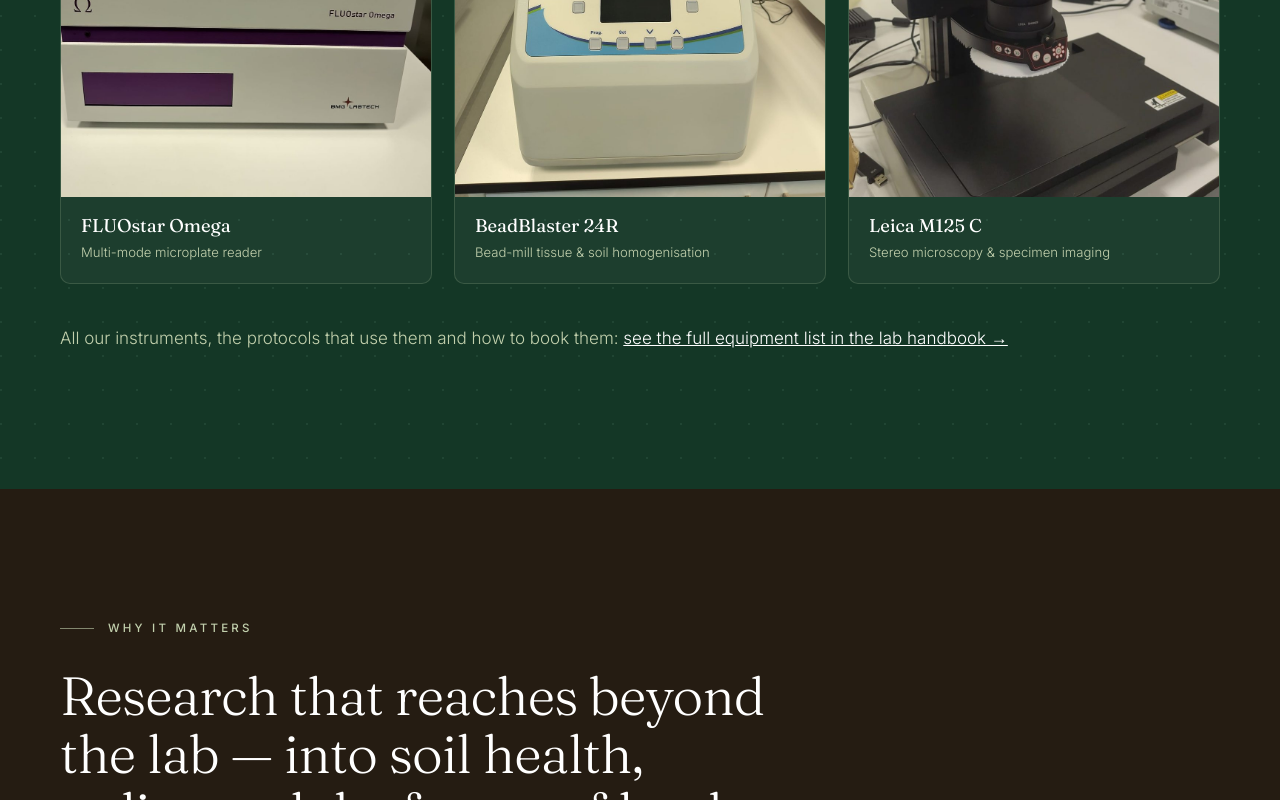
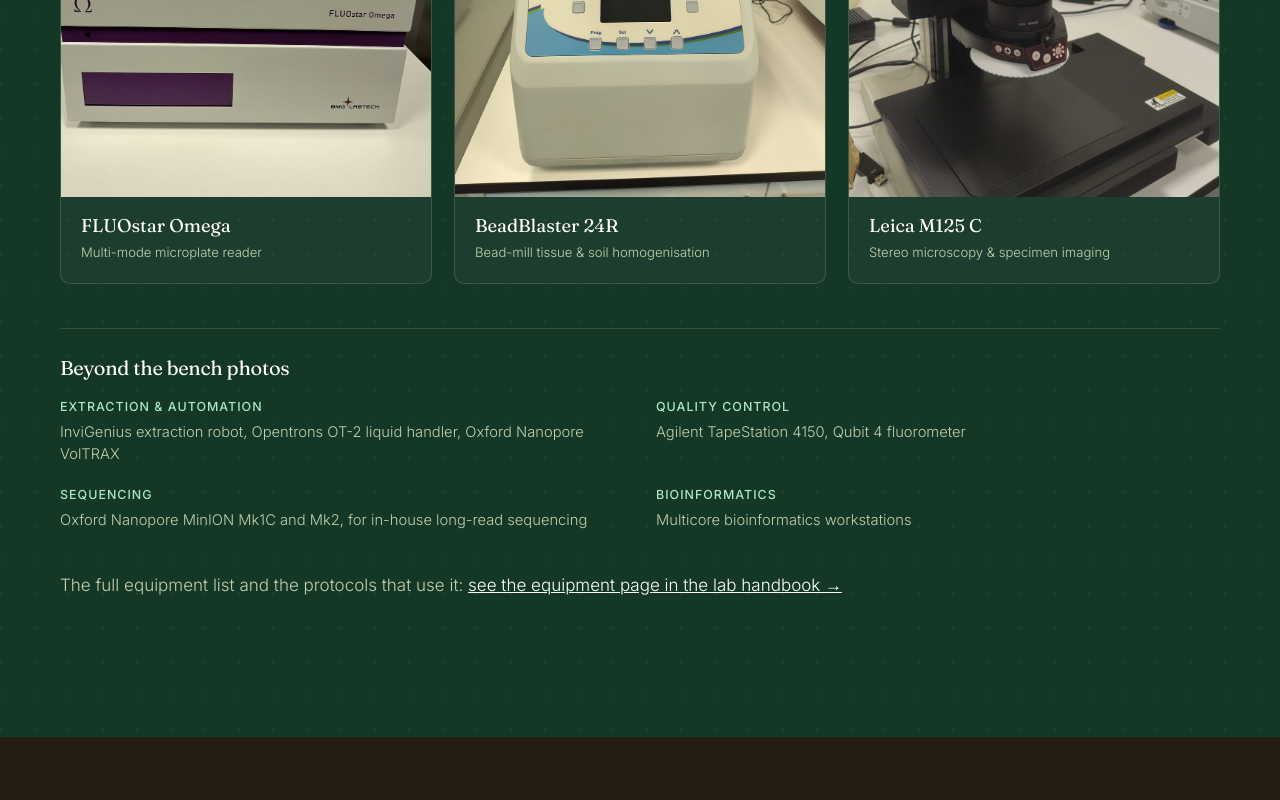
Before and after one commit to luiscunhamx/engel-website, a plain HTML site: page index.html in a window 1280 px wide. Shown: the part 8340-9140 px from the top of the page. Drawn offline with Linux system fonts and the light colour scheme.

Commit message:
Show sequencing, automation and QC kit on the home page
Add a capability-grouped panel (extraction and automation, quality
control, sequencing, bioinformatics) listing the instruments from the
handbook equipment page, clarify the thermal-cycler caption, and drop the
"how to book them" wording because booking is internal to the lab.

Co-Authored-By: Claude Sonnet 5.5 <noreply@anthropic.com>
Claude-Session: https://claude.ai/code/session_01CZaXAN59RfcSA96vNGqdYk

```diff
--- a/index.html
+++ b/index.html
@@ -210,6 +210,12 @@ h1,h2,h3,h4{font-family:var(--serif);font-weight:400;line-height:1.08;letter-spa
 .kit-card figcaption{padding:18px 20px 20px;}
 .kit-name{display:block;font-family:var(--serif);font-size:1.15rem;color:#fff;line-height:1.2;}
 .kit-fn{display:block;margin-top:6px;font-size:0.82rem;font-weight:300;color:var(--lichen);line-height:1.5;}
+.kit-groups{margin-top:44px;position:relative;border-top:1px solid rgba(194,208,173,0.18);padding-top:28px;}
+.kit-groups h3{font-family:var(--serif);font-weight:400;font-size:1.25rem;color:#fff;}
+.kit-groups ul{list-style:none;margin:18px 0 0;padding:0;display:grid;grid-template-columns:repeat(2,1fr);gap:18px 32px;}
+.kit-groups li b{display:block;color:var(--genome);font-size:0.78rem;letter-spacing:0.08em;text-transform:uppercase;font-weight:500;}
+.kit-groups li span{display:block;margin-top:4px;font-size:0.92rem;font-weight:300;color:var(--lichen);line-height:1.5;}
+@media(max-width:640px){.kit-groups ul{grid-template-columns:1fr;}}
 @media(max-width:1000px){.kit-grid{grid-template-columns:repeat(2,1fr);}}
 @media(max-width:640px){.kit-grid{grid-template-columns:1fr;}.kit-wide .kit-img{aspect-ratio:4/3;}}
 .news-sec{padding:2vh 0 15vh;background:var(--paper);}
@@ -358,7 +364,7 @@ h1,h2,h3,h4{font-family:var(--serif);font-weight:400;line-height:1.08;letter-spa
     <div class="kit-grid">
       <figure class="kit-card kit-wide reveal">
         <div class="kit-img"><img src="assets/images/equipment/thermalcyclers.jpg" alt="Bank of PCR thermal cyclers" loading="lazy"></div>
-        <figcaption><span class="kit-name">PCR thermal-cycler array</span><span class="kit-fn">Bio-Rad T100 &amp; Analytik Jena Biometra TOne &mdash; parallel amplification at scale</span></figcaption>
+        <figcaption><span class="kit-name">PCR thermal-cycler array</span><span class="kit-fn">Four thermal cyclers (three Analytik Jena Biometra TOne and one Bio-Rad T100) &mdash; parallel amplification at scale</span></figcaption>
       </figure>
       <figure class="kit-card reveal" style="--d:.06s">
         <div class="kit-img"><img src="assets/images/equipment/qpcr.jpg" alt="Applied Biosystems QuantStudio 3" loading="lazy"></div>
@@ -385,7 +391,16 @@ h1,h2,h3,h4{font-family:var(--serif);font-weight:400;line-height:1.08;letter-spa
         <figcaption><span class="kit-name">Leica M125 C</span><span class="kit-fn">Stereo microscopy &amp; specimen imaging</span></figcaption>
       </figure>
     </div>
-    <p class="reveal" style="margin-top:40px;position:relative;color:var(--lichen);font-weight:300;">All our instruments, the protocols that use them and how to book them: <a href="https://luiscunhamx.github.io/EnGeL-Repository/handbook/equipment/" style="color:#fff;text-decoration:underline;">see the full equipment list in the lab handbook &rarr;</a></p>
+    <div class="kit-groups reveal">
+      <h3>Beyond the bench photos</h3>
+      <ul>
+        <li><b>Extraction &amp; automation</b><span>InviGenius extraction robot, Opentrons OT-2 liquid handler, Oxford Nanopore VolTRAX</span></li>
+        <li><b>Quality control</b><span>Agilent TapeStation 4150, Qubit 4 fluorometer</span></li>
+        <li><b>Sequencing</b><span>Oxford Nanopore MinION Mk1C and Mk2, for in-house long-read sequencing</span></li>
+        <li><b>Bioinformatics</b><span>Multicore bioinformatics workstations</span></li>
+      </ul>
+    </div>
+    <p class="reveal" style="margin-top:40px;position:relative;color:var(--lichen);font-weight:300;">The full equipment list and the protocols that use it: <a href="https://luiscunhamx.github.io/EnGeL-Repository/handbook/equipment/" style="color:#fff;text-decoration:underline;">see the equipment page in the lab handbook &rarr;</a></p>
   </div>
 </section>
 <section class="relevance">
```
